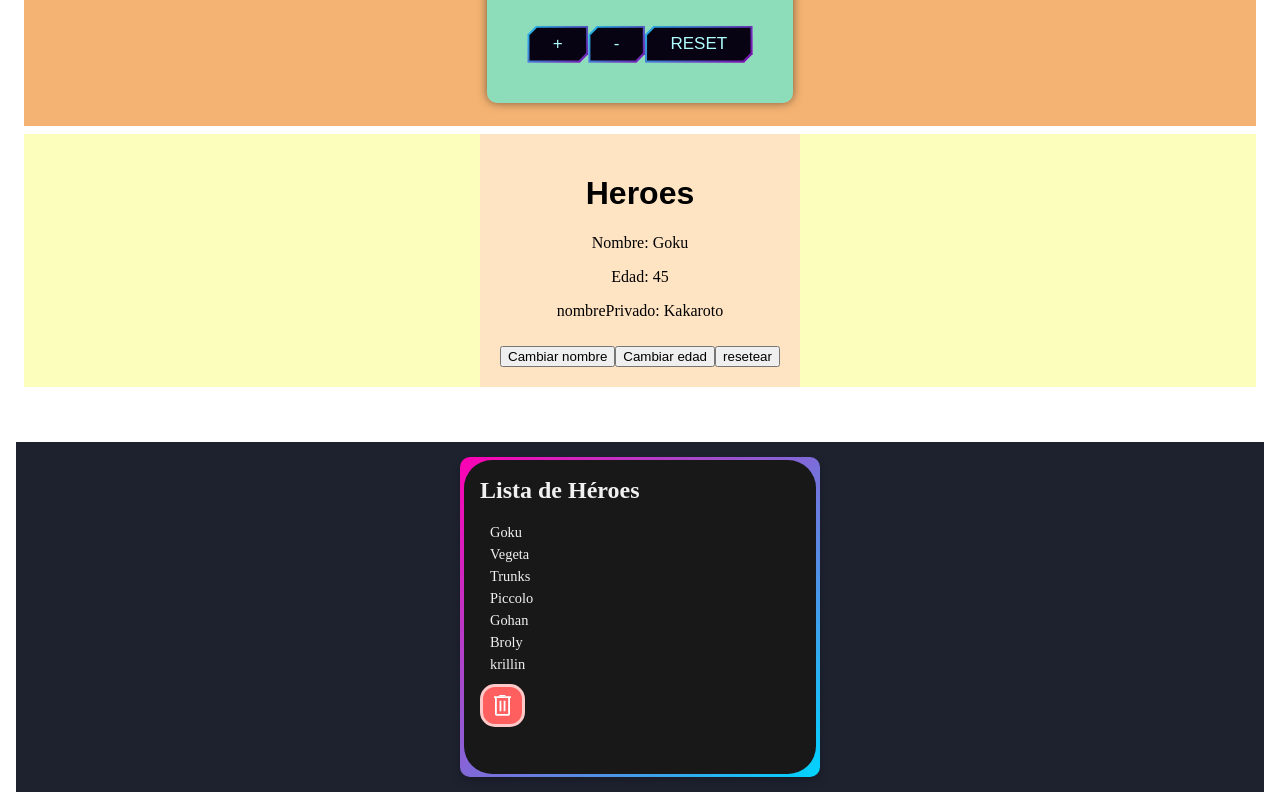
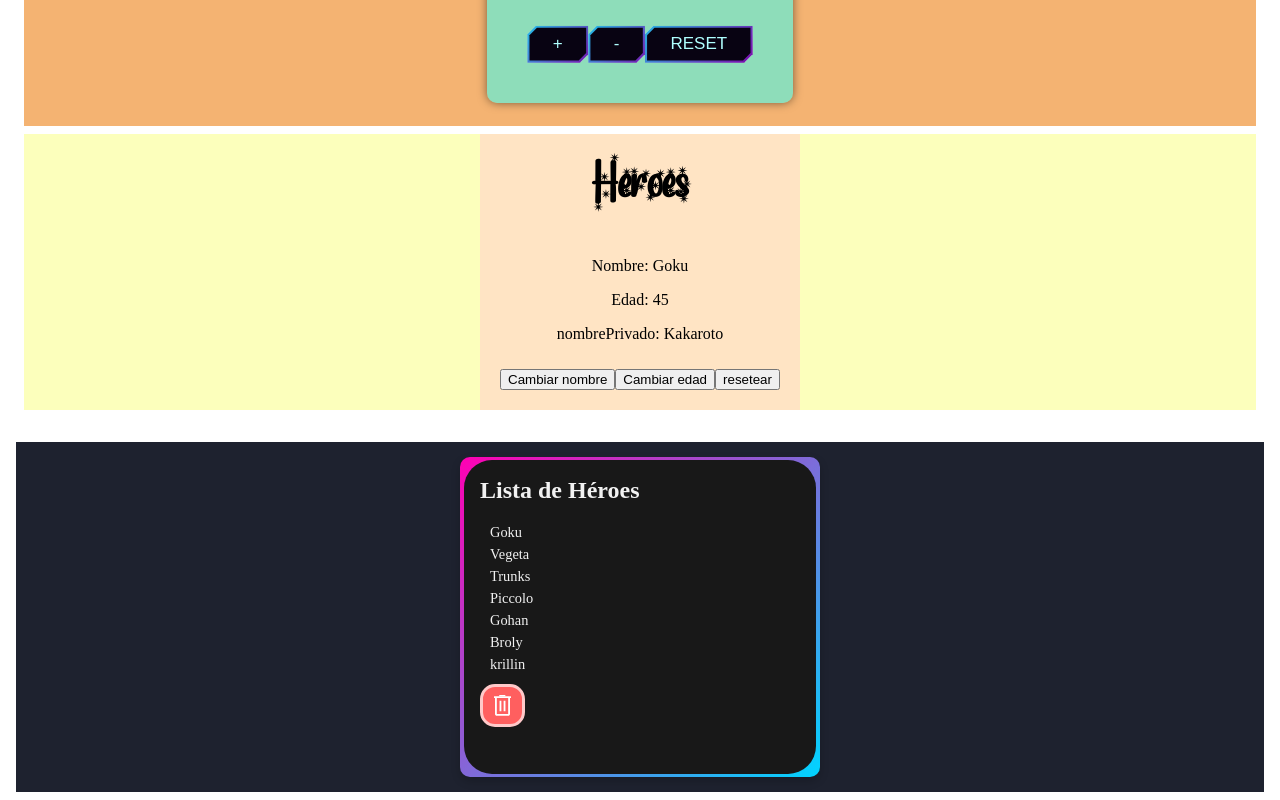
Before and after one commit to MoshiiHub/Prueba_aplicacion, an Angular app: page / in a window 1280 px wide. Shown: the part 1731-2531 px from the top of the page. Built offline with nearby package versions, Linux system fonts and the light colour scheme.

Commit message:
Guardando mis cambios locales

```diff
--- a/angular.json
+++ b/angular.json
@@ -46,6 +46,7 @@
             ],
             "tsConfig": "tsconfig.app.json",
             "assets": [
+              "src/assets", // Asegúrate de que la carpeta assets esté incluida
               {
                 "glob": "**/*",
                 "input": "public"
@@ -104,6 +105,7 @@
             ],
             "tsConfig": "tsconfig.spec.json",
             "assets": [
+              "src/assets",
               {
                 "glob": "**/*",
                 "input": "public"
--- a/src/app/app.component.html
+++ b/src/app/app.component.html
@@ -1,6 +1,9 @@
 <!DOCTYPE html>
 <html lang="es">
-  <head> </head>
+  <head>
+    <meta charset="UTF-8" />
+    <link href="https://fonts.googleapis.com/css2?family=Roboto:wght@400;700&display=swap" rel="stylesheet">
+  </head>
   <body>
     <h1>{{ title }}: Mis pruebas</h1>
     <router-outlet />
--- a/src/app/app.component.ts
+++ b/src/app/app.component.ts
@@ -4,6 +4,7 @@
 import { CentroEducativoComponent } from './centro-educativo/centro-educativo.component';
 import { ListadoCentrosComponent } from './listado-centros/listado-centros.component';
 import { HeroesModule } from './heroes/heroes.module';
+
 
 
 
--- a/src/app/contador/contador.component.html
+++ b/src/app/contador/contador.component.html
@@ -2,6 +2,7 @@
 <head>
   <meta charset="UTF-8" />
   <meta name="viewport" content="width=device-width, initial-scale=1.0" />
+
   <title>T4.1_Contador</title>
 </head>
 <body>
--- a/src/app/heroes/heroe/heroe.component.css
+++ b/src/app/heroes/heroe/heroe.component.css
@@ -12,7 +12,14 @@
   background-color: bisque;
   padding: 20px;
 }
+@font-face {
+  font-family: 'myFont';
+  src: url('/assets/fonts/NightSnowDemoRegular.ttf') format('truetype');
+}
 
+h1 {
+  font-family: 'myFont', sans-serif;
+}
 
 button {
   margin-top: 10px;
@@ -21,7 +28,3 @@
 body{
   height: 300px;
 }
-h1{
-  text-align: center;
-  font-family: fantasy;
-}
--- a/src/app/heroes/lista/lista.component.css
+++ b/src/app/heroes/lista/lista.component.css
@@ -6,6 +6,7 @@
   align-items: center; /* Centra verticalmente */
   background-color: #1e222f;
 }
+
 
 .borrarMensaje {
   font-size: 0.85em;
--- a/src/app/heroes/lista/lista.component.html
+++ b/src/app/heroes/lista/lista.component.html
@@ -7,7 +7,7 @@
   </head>
   <body>
         <div class="cookieCard">
-          <p class="cookieHeading">Lista de Héroes</p>
+          <h1 class="cookieHeading">Lista de Héroes</h1>
           <ul class="cookieDescription" id="heroes-list">
             <li *ngFor="let heroe of nombreHeroes">{{ heroe }}</li>
           </ul>
```
Also changed, not shown: src/assets/fonts/Hendangan.ttf (added), src/assets/fonts/NightSnowDemoRegular.ttf (added).
